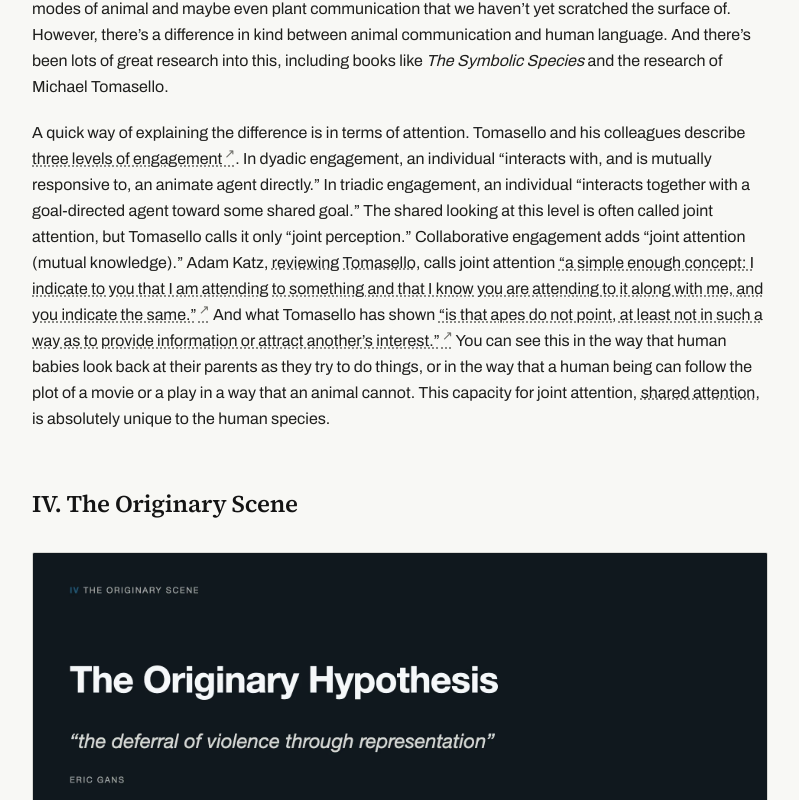
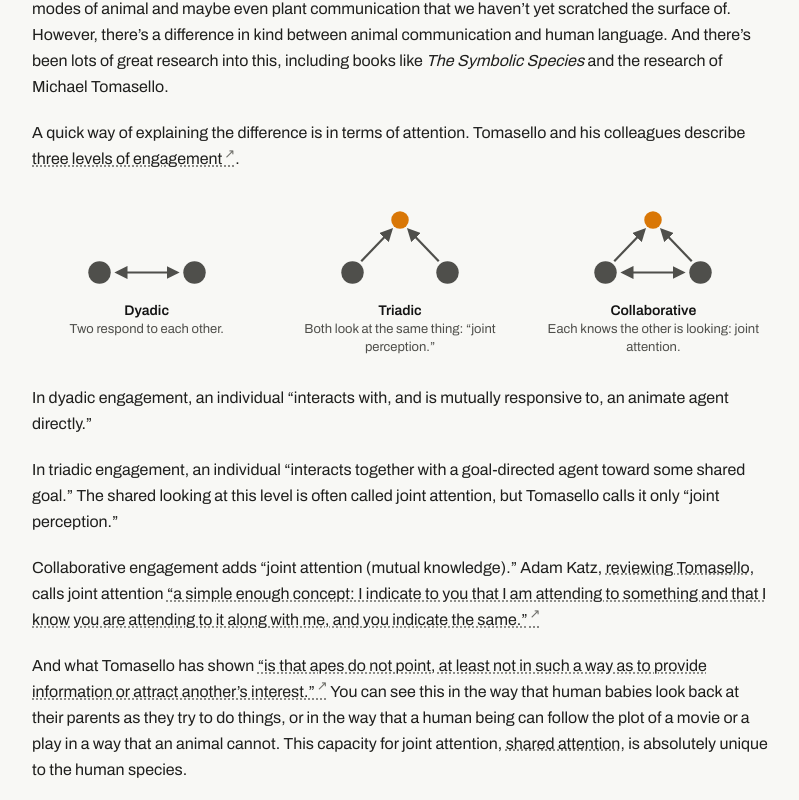
Before and after one commit to zackabaker/center-search-center, a Next.js app: page /intro-center-study-zack-baker in a window 1280 px wide. Shown: the part 6580-7380 px from the top of the page, without its empty margins (240-1039 px from the left). Built offline with nearby package versions, Linux system fonts and the light colour scheme; no server answers.

Commit message:
Intro talk: the three levels of engagement as a small diagram, and the paragraph broken up around it
Co-Authored-By: Claude Fable 5.2 <noreply@anthropic.com>

```diff
--- a/src/app/intro-center-study-zack-baker/page.tsx
+++ b/src/app/intro-center-study-zack-baker/page.tsx
@@ -44,6 +44,57 @@ function Slide({ n, alt }: { n: number; alt: string }) {
         sizes="(max-width: 768px) 100vw, 768px"
         priority={n === 1}
       />
+    </figure>
+  );
+}
+
+// Tomasello's three levels of engagement as three small pictures: two
+// figures, and (from the second level) the thing they attend to. The paragraph
+// they sit in was hard to follow as one block (owner, 2026-11-19); the
+// speaker's sentences are unchanged, only broken up around this.
+function AttentionLevels() {
+  const a = { cx: 22, cy: 58 };
+  const b = { cx: 98, cy: 58 };
+  const obj = { cx: 60, cy: 16 };
+  const figure = (c: { cx: number; cy: number }) => <circle {...c} r={9} fill="currentColor" />;
+  const arrow = (x1: number, y1: number, x2: number, y2: number, both = false) => (
+    <line x1={x1} y1={y1} x2={x2} y2={y2} stroke="currentColor" strokeWidth={1.75} markerEnd="url(#al-head)" markerStart={both ? 'url(#al-tail)' : undefined} />
+  );
+  const levels = [
+    { name: 'Dyadic', gloss: 'Two respond to each other.', object: false, toObject: false, between: true },
+    { name: 'Triadic', gloss: 'Both look at the same thing: “joint perception.”', object: true, toObject: true, between: false },
+    { name: 'Collaborative', gloss: 'Each knows the other is looking: joint attention.', object: true, toObject: true, between: true },
+  ];
+  return (
+    <figure className="my-7">
+      <svg width="0" height="0" className="absolute text-gray-500 dark:text-gray-400" aria-hidden>
+        <defs>
+          <marker id="al-head" viewBox="0 0 10 10" refX="8" refY="5" markerWidth="6" markerHeight="6" orient="auto">
+            <path d="M0,0 L10,5 L0,10 z" fill="currentColor" />
+          </marker>
+          <marker id="al-tail" viewBox="0 0 10 10" refX="2" refY="5" markerWidth="6" markerHeight="6" orient="auto">
+            <path d="M10,0 L0,5 L10,10 z" fill="currentColor" />
+          </marker>
+        </defs>
+      </svg>
+      <div className="grid grid-cols-3 gap-3 sm:gap-6">
+        {levels.map((l) => (
+          <div key={l.name} className="min-w-0 text-center">
+            <svg viewBox="0 0 120 76" role="img" aria-label={`${l.name} engagement: ${l.gloss}`} className="mx-auto w-full max-w-[150px] text-gray-500 dark:text-gray-400">
+              {l.object && <circle {...obj} r={7} fill="#d97706" />}
+              {l.toObject && arrow(29, 49, 53, 24)}
+              {l.toObject && arrow(91, 49, 67, 24)}
+              {l.between && arrow(36, 58, 84, 58, true)}
+              {figure(a)}
+              {figure(b)}
+            </svg>
+            <p className="mt-1.5">
+              <span className="block text-sm font-semibold text-gray-900 dark:text-gray-100">{l.name}</span>
+              <span className="block text-xs leading-snug text-gray-500 dark:text-gray-400">{l.gloss}</span>
+            </p>
+          </div>
+        ))}
+      </div>
     </figure>
   );
 }
@@ -344,19 +395,29 @@ export default function IntroPage() {
           three levels of engagement
           <sup className="ml-0.5 text-[11px] text-gray-400 dark:text-gray-500" aria-hidden>&#8599;</sup>
         </a>
-        . In dyadic engagement, an individual &ldquo;interacts with, and is
-        mutually responsive to, an animate agent directly.&rdquo; In triadic
-        engagement, an individual &ldquo;interacts together with a
+        .
+      </P>
+      <AttentionLevels />
+      <P>
+        In dyadic engagement, an individual &ldquo;interacts with, and is
+        mutually responsive to, an animate agent directly.&rdquo;
+      </P>
+      <P>
+        In triadic engagement, an individual &ldquo;interacts together with a
         goal-directed agent toward some shared goal.&rdquo; The shared looking
         at this level is often called joint attention, but Tomasello calls it
-        only &ldquo;joint perception.&rdquo; Collaborative engagement adds
-        &ldquo;joint attention (mutual knowledge).&rdquo; Adam
-        Katz,{' '}
+        only &ldquo;joint perception.&rdquo;
+      </P>
+      <P>
+        Collaborative engagement adds &ldquo;joint attention (mutual
+        knowledge).&rdquo; Adam Katz,{' '}
         <Link href="/post/double-helix-v2-tomasello-review" className={TERM_CLASS} title="Adam Katz’s review of Tomasello, A Natural History of Human Thinking">reviewing Tomasello</Link>
         , calls joint attention{' '}
         <Q slug="double-helix-v2-tomasello-review" q="Joint attention is a simple enough concept">&ldquo;a simple enough concept: I indicate to you that I am attending to
         something and that I know you are attending to it along with me, and
-        you indicate the same.&rdquo;</Q>{' '}
+        you indicate the same.&rdquo;</Q>
+      </P>
+      <P>
         And what Tomasello has shown{' '}
         <Q slug="double-helix-v2-tomasello-review" q="apes do not point, at least not in such a way">&ldquo;is that apes do not point, at least not in such a way as to
         provide information or attract another&rsquo;s interest.&rdquo;</Q>{' '}
```
